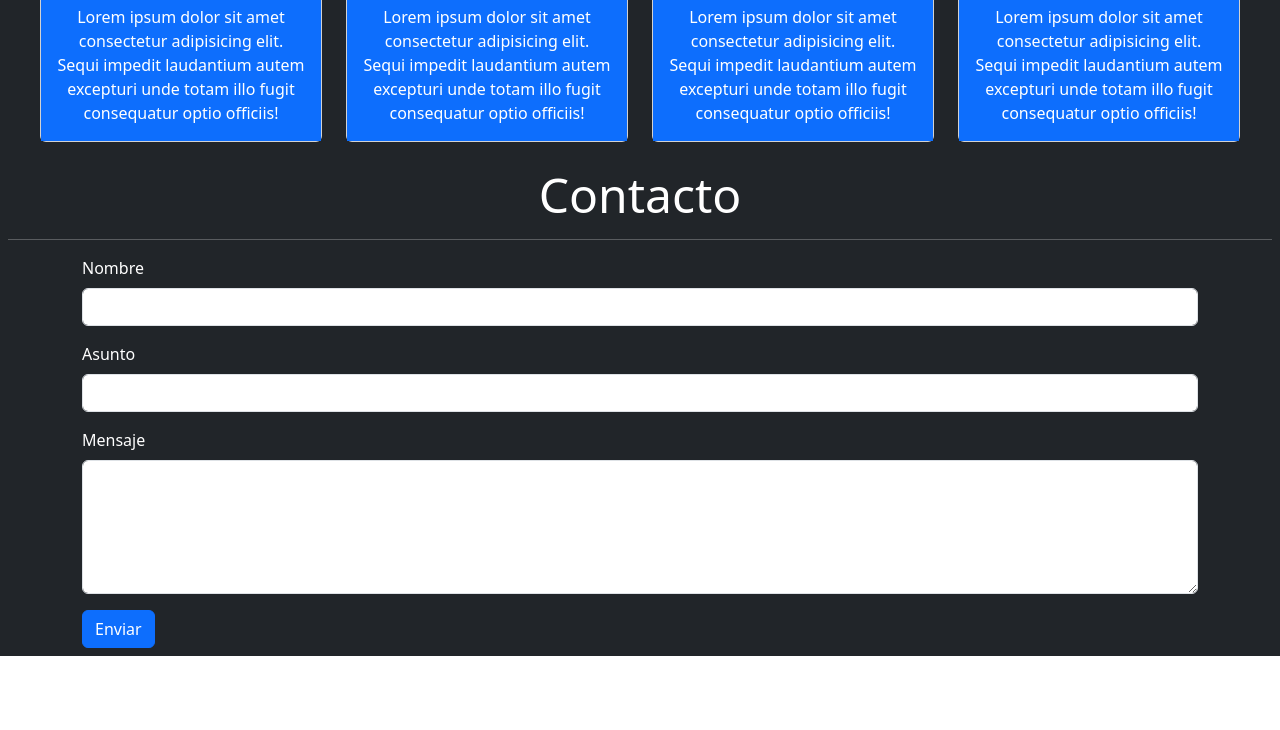
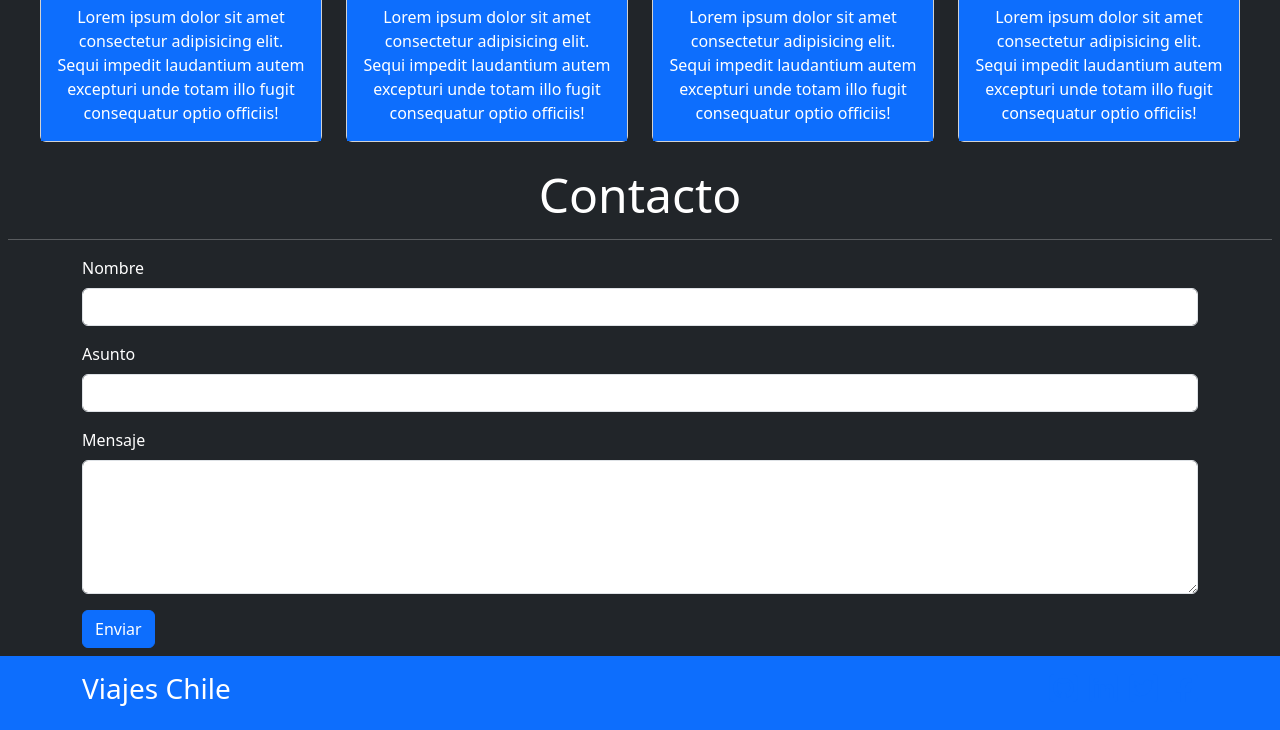
Before and after one commit to EstephanyQ/viaje_chile, a plain HTML site: page index.html in a window 1280 px wide. Shown: the part 1878-2608 px from the top of the page. Before the commit the page ends 2534 px from the top, so only its background shows below. Drawn offline with nearby package versions, Linux system fonts and the light colour scheme; some packages are replaced by stand-ins of ours; a script that the page names is missing.

Commit message:
Se agrega footer

```diff
--- a/index.html
+++ b/index.html
@@ -212,4 +212,48 @@
         <!--Fin tercera Seccion-->
     </main>
 
-</body>
+     <!--Inicio footer-->
+     <footer class="bg-primary py-3">
+        <div class="container text-white">
+            <div class="row">
+                <div class="col-6 text-start">
+                    <h3>Viajes Chile</h3>
+                </div>
+                <div class="col-6 text-end">
+                    <a data-toggle="tooltip" data-placement="right" title="Git-Hub" href="https://github.com/" target="_blank">
+                        <i class="fa-brands fa-square-github fa-2x pe-2"></i></a>
+                    <a data-toggle="tooltip" data-placement="right" title="Linkedin" href="https://es.linkedin.com/" target="_blank">
+                        <i class="fa-brands fa-linkedin fa-2x pe-2"></i></a>
+                    <a data-toggle="tooltip" data-placement="right" title="Twitter"href="https://x.com/" target="_blank">
+                        <i class="fa-brands fa-square-twitter fa-2x pe-2"></i></a>
+                    <a data-toggle="tooltip" data-placement="right" title="Facebook" href="https://es-la.facebook.com/" target="_blank">
+                        <i class="fa-brands fa-square-facebook fa-2x"></i></a>
+                </div>
+            </div>
+        </div>
+        </div>
+
+
+    </footer>
+
+       <!--Fin footer-->
+
+
+
+   <script src="https://code.jquery.com/jquery-3.7.1.js"
+       integrity="sha256-eKhayi8LEQwp4NKxN+CfCh+3qOVUtJn3QNZ0TciWLP4=" crossorigin="anonymous"></script>
+
+
+   <script src="https://cdn.jsdelivr.net/npm/sweetalert2@11"></script>
+
+   <script src="https://cdn.jsdelivr.net/npm/bootstrap@5.3.3/dist/js/bootstrap.bundle.min.js"
+       integrity="sha384-YvpcrYf0tY3lHB60NNkmXc5s9fDVZLESaAA55NDzOxhy9GkcIdslK1eN7N6jIeHz"
+       crossorigin="anonymous"></script>
+
+
+   <script src="assets/js/chile.js"></script>
+
+
+  </body>
+
+</html>
```
